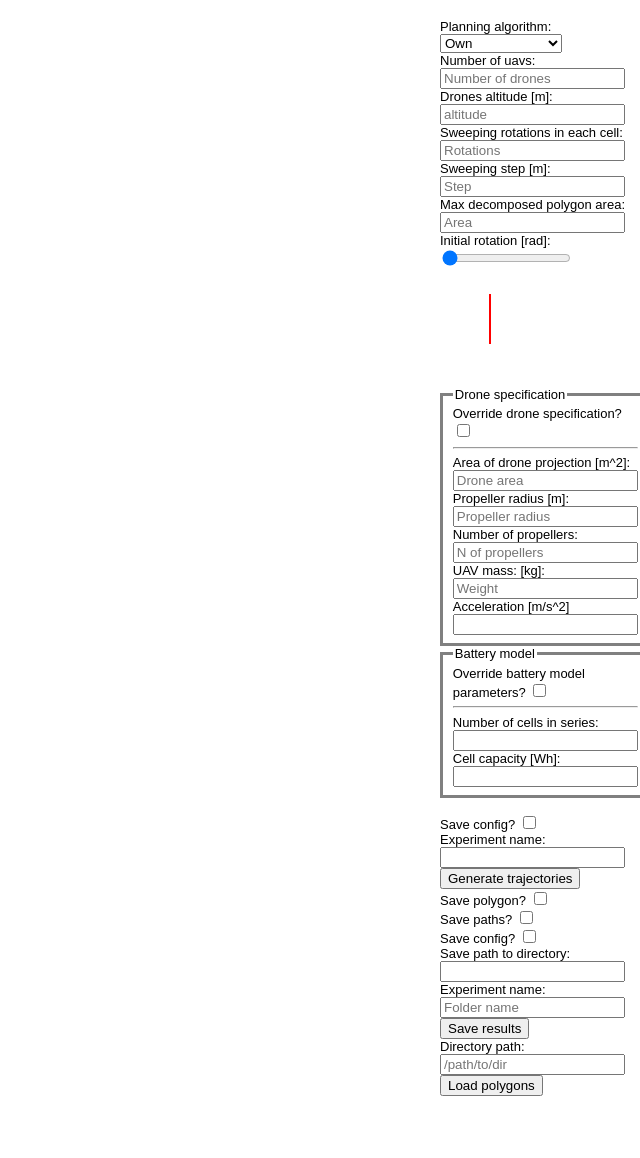
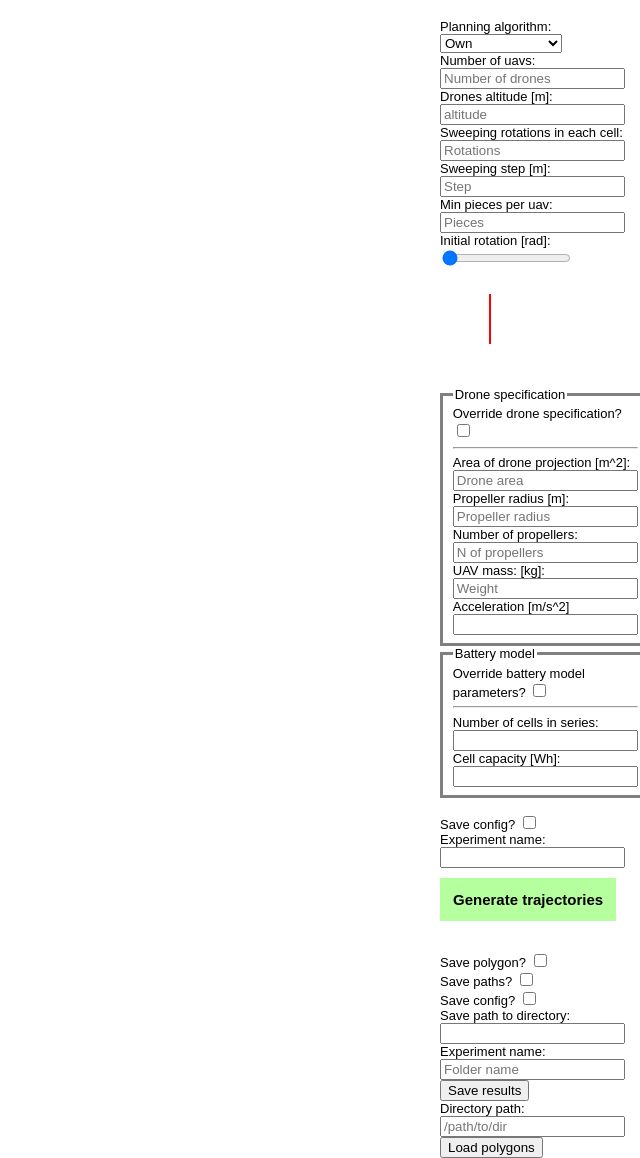
Before and after one commit to ddatsko/thesis_gui, a Flask app: page / in a window 1280 px wide. Shown: the part 214-1372 px from the top of the page, without its empty margins (640-1280 px from the left). Before the commit the page ends 1310 px from the top, so only its background shows below. Run offline with Flask 2, Linux system fonts and the light colour scheme; some libraries are stand-ins or nearby versions.

Commit message:
Parameter name change. Small css fixes

```diff
--- a/own_planner.py
+++ b/own_planner.py
@@ -38,7 +38,7 @@ def plan_paths_own(json_data):
     generate_req.unique_altitude_step = 0
     generate_req.decomposition_method = 1
     generate_req.wall_distance = float(json_data['sweeping-step']) / 2
-    generate_req.min_sub_polygons_per_uav = int(json_data['max-pieces-per-uav'])
+    generate_req.min_sub_polygons_per_uav = int(json_data['min-pieces-per-uav'])
 
     # TODO: move this to JS interface
     generate_req.end_point_x_difference = 0
--- /dev/null
+++ b/static/main.css
@@ -0,0 +1,66 @@
+
+#map, html, body {
+    padding: 0;
+    margin: 0;
+    height: 100%;
+}
+
+#panel {
+    width: 190px;
+    font-family: Arial, sans-serif;
+    font-size: 13px;
+    float: right;
+    margin: 10px;
+}
+
+#color-palette {
+    clear: both;
+}
+
+#path-planning-settings {
+    margin-top: 50px;
+}
+
+.color-button {
+    width: 14px;
+    height: 14px;
+    font-size: 0;
+    margin: 2px;
+    float: left;
+    cursor: pointer;
+}
+
+fieldset {
+    border: grey solid medium;
+    margin-right: 10px;
+    margin-left: 0;
+}
+
+.color-marker {
+    display: inline-block;
+    width: 10px;
+    height: 10px;
+    border: 0;
+}
+
+ul {
+    list-style: none;
+}
+
+#delete-button {
+    margin-top: 5px;
+}
+
+#generate-button {
+    padding: 10px;
+    font-weight: bold;
+    font-size: 15px;
+    background-color: #b5ff9e;
+    border: #b5ff9e solid 3px;
+    margin-bottom: 30px;
+    margin-top: 10px;
+}
+
+#generate-button:hover {
+    border: black solid 3px;
+}
--- a/templates/map.html
+++ b/templates/map.html
@@ -6,62 +6,7 @@
     <title>Path generation GUI</title>
     <script type="text/javascript"
             src="http://maps.google.com/maps/api/js?key=AIzaSyBZcACsqLRf0UBy13azhhPK0yUlOduF0v8&libraries=drawing"></script>
-    <style type="text/css">
-
-        #map, html, body {
-            padding: 0;
-            margin: 0;
-            height: 100%;
-        }
-
-        #panel {
-            width: 190px;
-            font-family: Arial, sans-serif;
-            font-size: 13px;
-            float: right;
-            margin: 10px;
-        }
-
-        #color-palette {
-            clear: both;
-        }
-
-        #path-planning-settings {
-            margin-top: 50px;
-        }
-
-        .color-button {
-            width: 14px;
-            height: 14px;
-            font-size: 0;
-            margin: 2px;
-            float: left;
-            cursor: pointer;
-        }
-
-        fieldset {
-            border: grey solid medium;
-            margin-right: 10px;
-            margin-left: 0;
-        }
-
-        .color-marker {
-            display: inline-block;
-            width: 10px;
-            height: 10px;
-            border: 0;
-        }
-
-        ul {
-            list-style: none;
-        }
-
-        #delete-button {
-            margin-top: 5px;
-        }
-
-
-    </style>
+    <link rel="stylesheet" href="static/main.css">
     <script type="text/javascript" src="static/utils.js"></script>
     <script type="text/javascript" src="static/map_drawing.js"></script>
 </head>
@@ -115,10 +60,10 @@
             <label for="sweeping-step">Sweeping step [m]: </label> <input type="number" min="1" step="0.1"
                                                                           placeholder="Step" id="sweeping-step"
                                                                           name="sweeping-step" required>
-            <label for="max-pieces-per-uav">Max decomposed polygon area: </label> <input type="number" min="1" step="any"
-                                                                                     placeholder="Area"
-                                                                                     name="max-pieces-per-uav"
-                                                                                     id="max-pieces-per-uav">
+            <label for="min-pieces-per-uav">Min pieces per uav: </label> <input type="number" min="0" step="1"
+                                                                                     placeholder="Pieces"
+                                                                                     name="min-pieces-per-uav"
+                                                                                     id="min-pieces-per-uav">
             <label for="init-rotation">Initial rotation [rad]: <span id="rotation-value"></span> </label><input
                 type="range" min="0" max="3.14"
                 step="0.01" name="init-rotation"
@@ -171,7 +116,7 @@
             <label for="main-save-config">Save config? </label> <input type="checkbox" name="main-save-config" id="main-save-config"><br>
             <label for="experiment-name">Experiment name: </label> <input type="text" name="experiment-name" id="experiment-name">
             <br>
-            <button type="submit">Generate trajectories</button>
+            <button type="submit" id="generate-button">Generate trajectories</button>
         </form>
 
         <form onsubmit="save_results(event)" id="save-data-settings">
```
